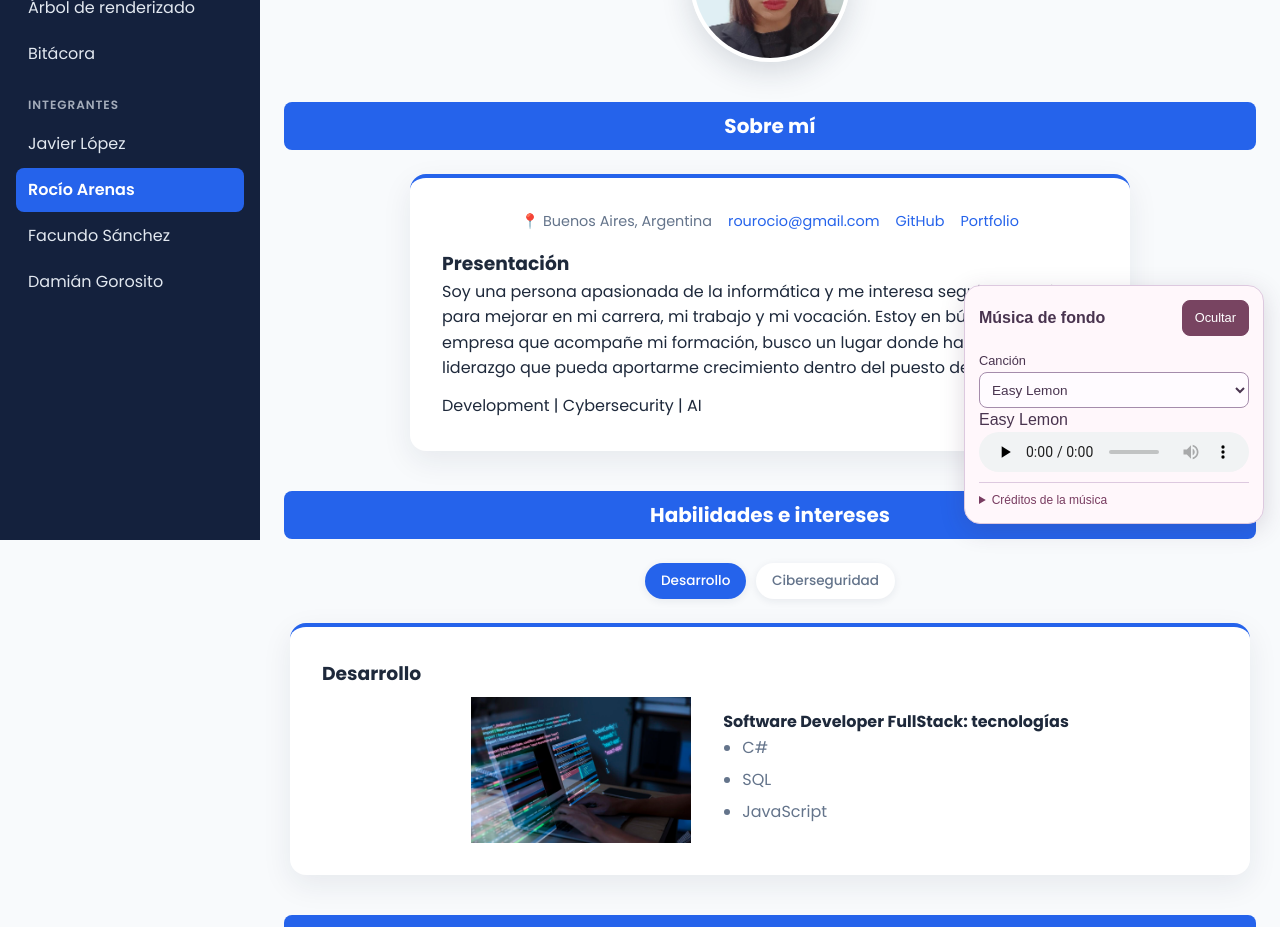
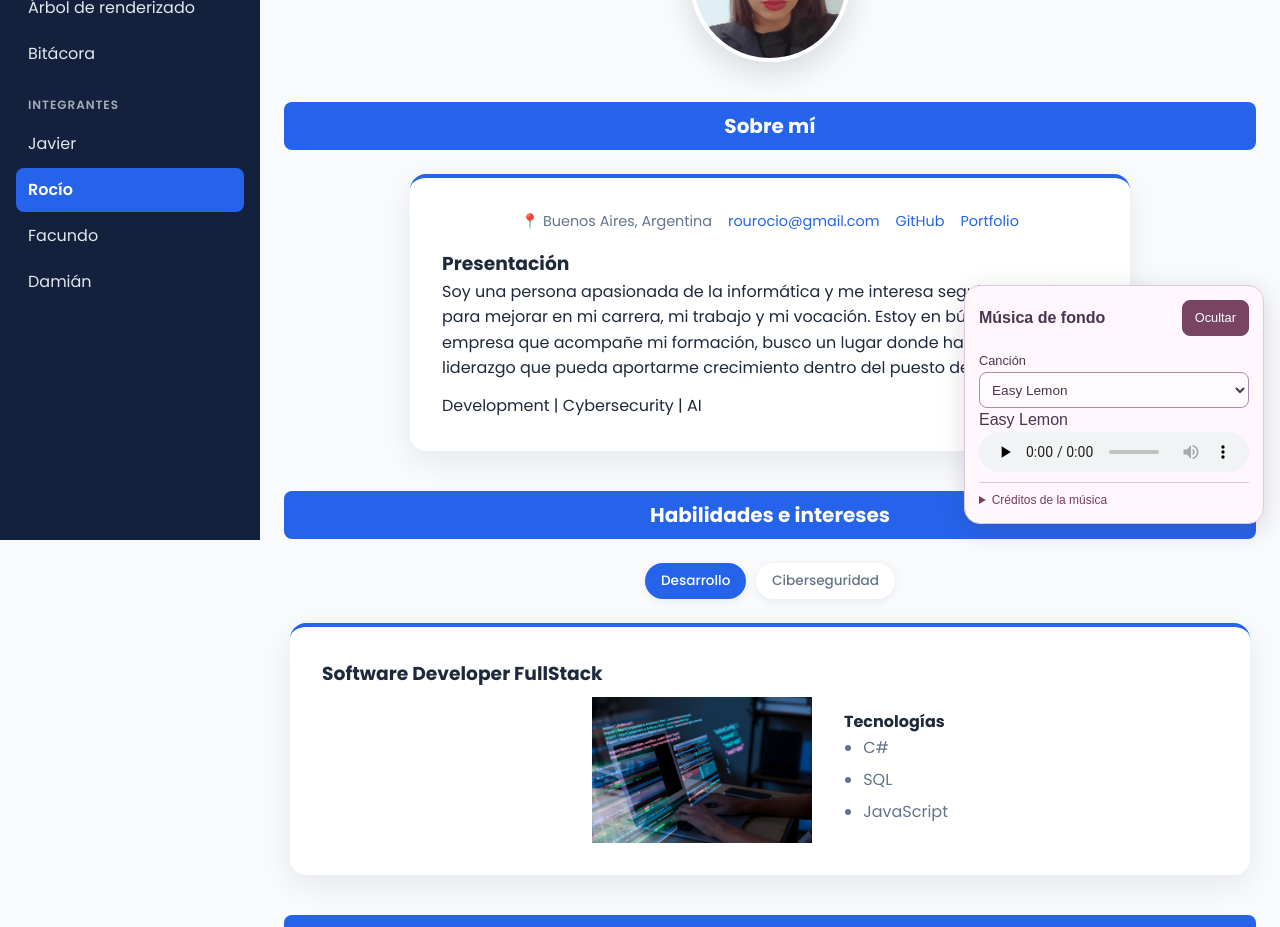
Before and after one commit to Jableed43/DSWF_2_2C26_Front-End-TP2, a React (Vite) app: page /integrantes/rocio in a window 1280 px wide. Shown: the part 260-1187 px from the top of the page. Built offline with nearby package versions, Linux system fonts and the light colour scheme.

Commit message:
fix: restaura el contenido original del TP1 en el perfil de Facundo, encabezados de Rocio y nombres de pila en la sidebar

```diff
--- a/src/components/PerfilIntegrante.jsx
+++ b/src/components/PerfilIntegrante.jsx
@@ -259,7 +259,7 @@ export default function PerfilIntegrante({ perfil }) {
             {habilidad && (
               <>
                 <h3>
-                  {habilidad.titulo || '[Nombre de la habilidad]'}
+                  {habilidad.encabezado || habilidad.titulo || '[Nombre de la habilidad]'}
                 </h3>
 
                 <div className="perfil__fila">
--- a/src/components/Sidebar.jsx
+++ b/src/components/Sidebar.jsx
@@ -10,10 +10,10 @@ const secciones = [
 ]
 
 const integrantes = [
-  { to: '/integrantes/javier', texto: 'Javier López' },
-  { to: '/integrantes/rocio', texto: 'Rocío Arenas' },
-  { to: '/integrantes/facundo', texto: 'Facundo Sánchez' },
-  { to: '/integrantes/damian', texto: 'Damián Gorosito' }
+  { to: '/integrantes/javier', texto: 'Javier' },
+  { to: '/integrantes/rocio', texto: 'Rocío' },
+  { to: '/integrantes/facundo', texto: 'Facundo' },
+  { to: '/integrantes/damian', texto: 'Damián' }
 ]
 
 function Sidebar({ abierta, onNavegar }) {
--- a/src/data/perfilFacundo.js
+++ b/src/data/perfilFacundo.js
@@ -12,8 +12,6 @@ export const perfilFacundo = {
   habilidades: [
     {
       titulo: "Tecnologías",
-      imagen: "",
-      subtitulo: "Lenguajes y herramientas que uso",
       items: [
         "PHP",
         "Laravel",
@@ -39,20 +37,20 @@ export const perfilFacundo = {
     },
     {
       titulo: "Fallout",
-      videoId: "0kQ8i2FpRDk"
+      videoId: "Gtl-6RCOl84"
     }
   ],
   discos: [
     {
-      titulo: "Colmena",
+      titulo: "El Otro Yo",
       spotifyId: "71p2A2NvxBtP6t74q9lAhD"
     },
     {
-      titulo: "Cuando Salga el Sol",
+      titulo: "Arbolito",
       spotifyId: "2inxDlajVBxpxREiJpyh4J"
     },
     {
-      titulo: "The Fun People Experience",
+      titulo: "Fun People",
       spotifyId: "79wSuKtuvDstwlWV1KbLMl"
     }
   ],
--- a/src/data/perfilRocio.js
+++ b/src/data/perfilRocio.js
@@ -13,7 +13,8 @@ export const perfilRocio = {
     {
       titulo: "Desarrollo",
       imagen: "/img/rocio/programacion.jpg",
-      subtitulo: "Software Developer FullStack: tecnologías",
+      encabezado: "Software Developer FullStack",
+      subtitulo: "Tecnologías",
       items: [
         "C#",
         "SQL",
@@ -23,7 +24,8 @@ export const perfilRocio = {
     {
       titulo: "Ciberseguridad",
       imagen: "/img/rocio/ciberseguridad.jpeg",
-      subtitulo: "Mentora de Ciberseguridad: actividades",
+      encabezado: "Mentora de Ciberseguridad",
+      subtitulo: "Actividades",
       items: [
         "Ayudante de proyectos de investigación",
         "OSINT"
```
